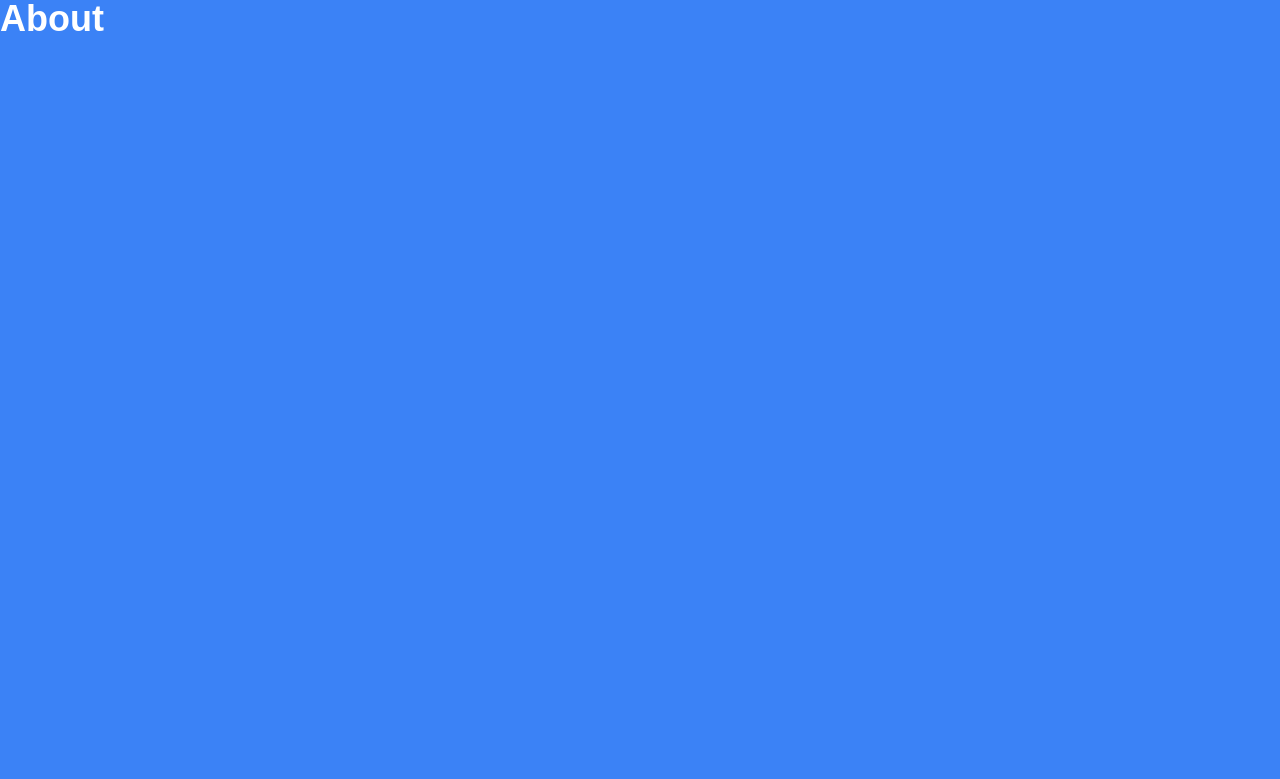
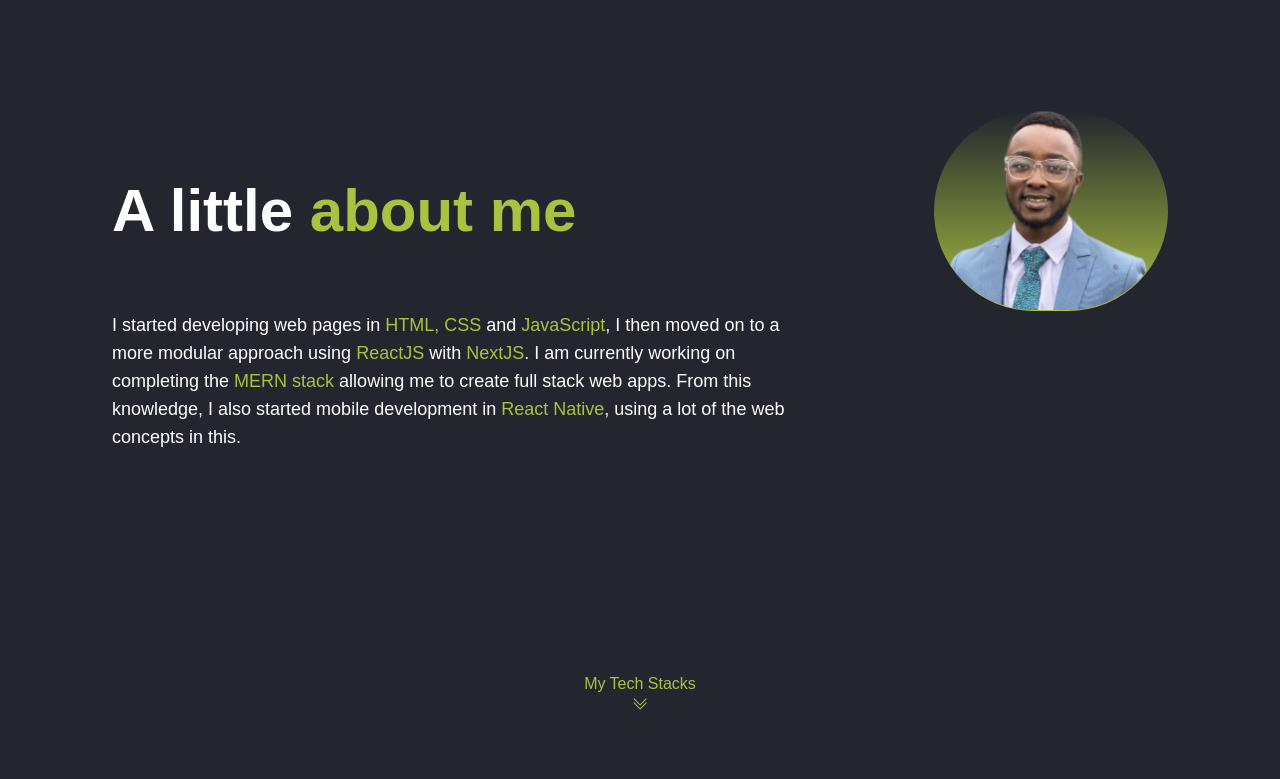
Before and after one commit to ChrisMungiria/react-portfolio, a React (Create React App) app: page / in a window 1280 px wide. Shown: the part 801-1580 px from the top of the page. Built offline with nearby package versions, Linux system fonts and the light colour scheme.

Commit message:
feat: Added about page

```diff
--- a/package.json
+++ b/package.json
@@ -8,6 +8,7 @@
     "@testing-library/user-event": "^13.5.0",
     "react": "^18.2.0",
     "react-dom": "^18.2.0",
+    "react-icons": "^5.0.1",
     "react-router-hash-link": "^2.4.3",
     "react-scripts": "5.0.1",
     "react-spring": "^9.7.3",
--- a/src/App.js
+++ b/src/App.js
@@ -16,7 +16,9 @@ function App() {
       <div id="about">
         <About />
       </div>
-      <TechStacks />
+      <div id="stacks">
+        <TechStacks />
+      </div>
       <div id="projects">
         <Projects />
       </div>
--- /dev/null
+++ b/src/components/AboutImage.jsx
@@ -0,0 +1,11 @@
+import React from "react";
+
+const AboutImage = () => {
+  return (
+    <div className="w-[234.31px] h-[200px] bg-gradient-to-b from-transparent to-Highlight rounded-[113px]">
+      <img src="/assets/about_image.png" alt="about_image" />
+    </div>
+  );
+};
+
+export default AboutImage;
--- a/src/pages/About.jsx
+++ b/src/pages/About.jsx
@@ -1,9 +1,40 @@
 import React from "react";
+import AboutImage from "../components/AboutImage";
+import { HashLink as Link } from "react-router-hash-link";
+import { BsChevronDoubleDown } from "react-icons/bs";
 
 const About = () => {
   return (
-    <section className="w-screen h-screen bg-blue-500">
-      <h1 className="text-4xl font-bold text-white">About</h1>
+    <section className="w-screen h-screen bg-background p-28 relative">
+      <div className="flex items-center justify-between">
+        <h1 className="text-6xl font-bold text-white">
+          A little <span className="text-Highlight">about me</span>
+        </h1>
+        <AboutImage />
+      </div>
+      <p className="text-white text-lg w-2/3">
+        I started developing web pages in{" "}
+        <span className="text-Highlight">HTML, CSS</span> and{" "}
+        <span className="text-Highlight">JavaScript</span>, I then moved on to a
+        more modular approach using{" "}
+        <span className="text-Highlight">ReactJS</span> with{" "}
+        <span className="text-Highlight">NextJS</span>. I am currently working
+        on completing the <span className="text-Highlight">MERN stack</span>{" "}
+        allowing me to create full stack web apps. From this knowledge, I also
+        started mobile development in{" "}
+        <span className="text-Highlight">React Native</span>, using a lot of the
+        web concepts in this.
+      </p>
+      <div className="absolute bottom-20 left-1/2 -translate-x-1/2">
+        <Link
+          className="flex flex-col items-center justify-center text-Highlight animate-bounce"
+          to="#stacks"
+          smooth
+        >
+          <p>My Tech Stacks</p>
+          <BsChevronDoubleDown />
+        </Link>
+      </div>
     </section>
   );
 };
--- a/src/pages/Hero.jsx
+++ b/src/pages/Hero.jsx
@@ -10,7 +10,7 @@ const Hero = () => {
       <div class="relative h-full w-full bg-transparent z-0">
         <div class="absolute h-full w-full bg-[radial-gradient(#ABC241_1px,transparent_1px)] [background-size:16px_16px] [mask-image:radial-gradient(ellipse_50%_50%_at_50%_50%,#000_70%,transparent_100%)]"></div>
       </div>
-      <div className="absolute top-0 left-0 w-full h-full flex border border-red-500 ">
+      <div className="absolute top-0 left-0 w-full h-full flex ">
         <div className="flex-[3] px-12 flex flex-col justify-center">
           <h1 className="text-6xl text-primary font-bold">
             Hi I'm{" "}
```
Also changed, not shown: public/assets/about_image.png (added), 1 other file (tests, documents, lock files or other folders).
